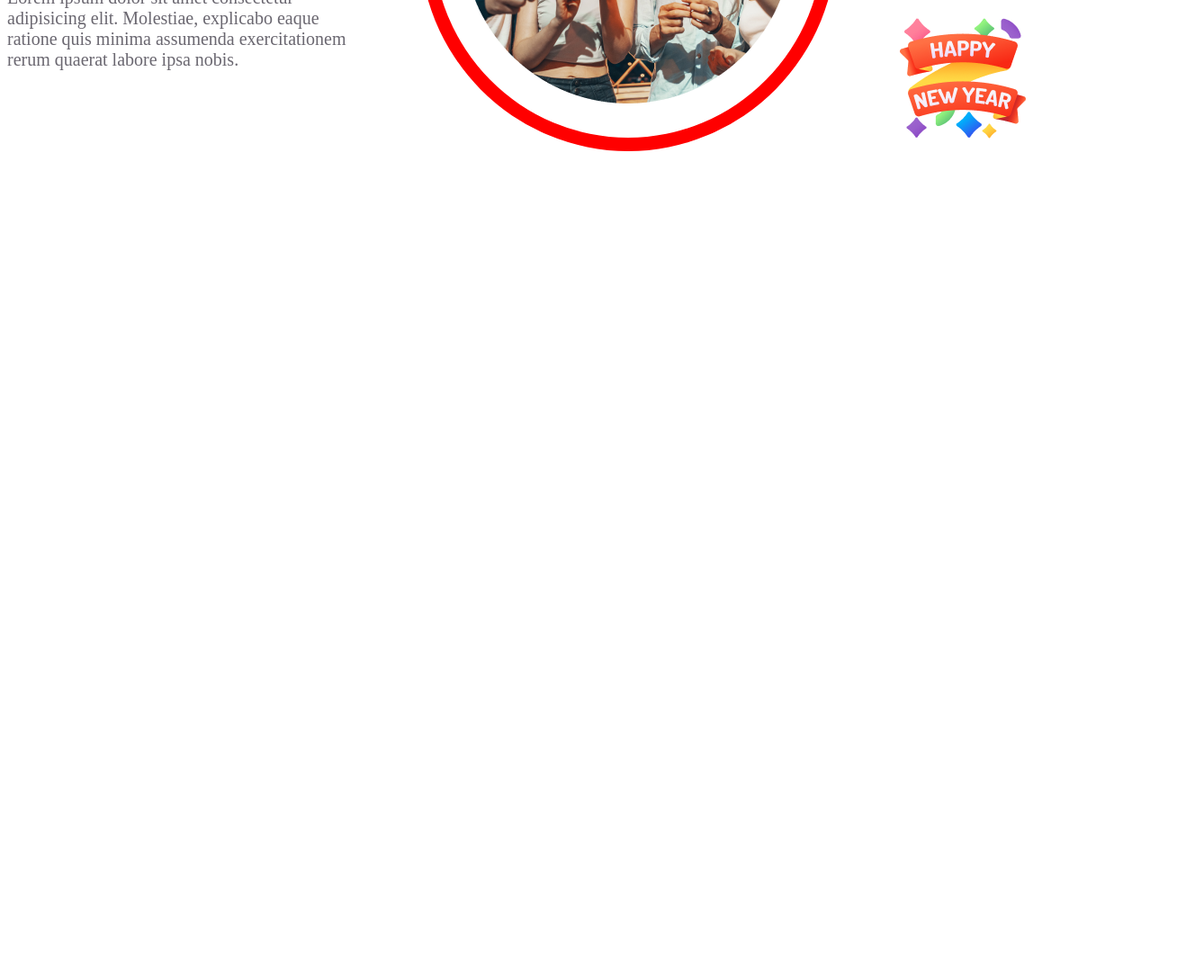
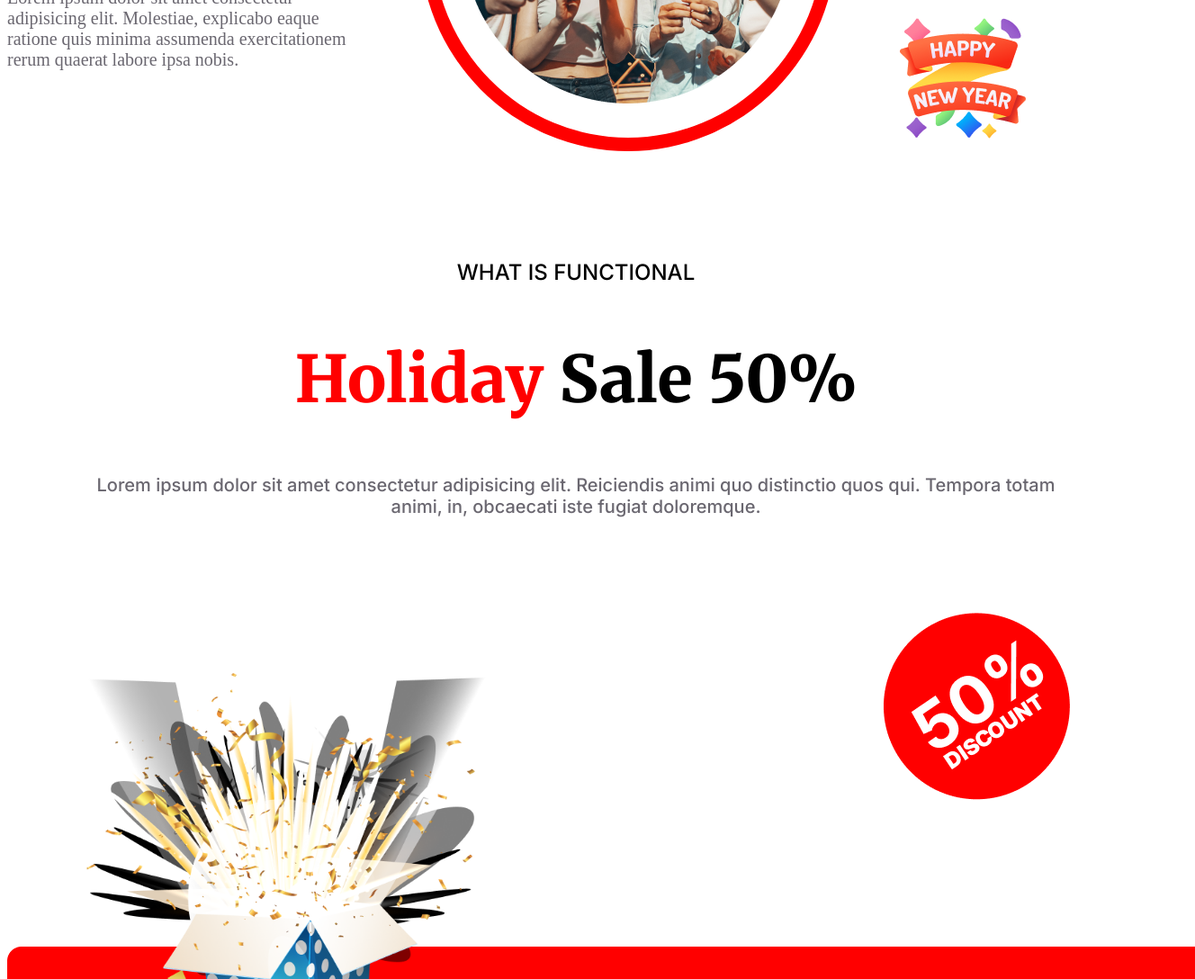
Before and after one commit to Pritom678/new-year-website, a plain HTML site: page index.html in a window 1280 px wide. Shown: the part 2903-3991 px from the top of the page at 90% size, 1328 px wide, since content can reach past the window. Before the commit the page ends 3191 px from the top, so only its background shows below. Drawn offline with Linux system fonts and the light colour scheme.

Commit message:
sixth commit

```diff
--- a/index.html
+++ b/index.html
@@ -7,7 +7,7 @@
     <link rel="stylesheet" href="styles/year.css">
     <link rel="preconnect" href="https://fonts.googleapis.com">
     <link rel="preconnect" href="https://fonts.gstatic.com" crossorigin>
-    <link href="https://fonts.googleapis.com/css2?family=Merriweather:ital,opsz,wght@0,18..144,300..900;1,18..144,300..900&family=Open+Sans:ital,wght@0,300..800;1,300..800&display=swap" rel="stylesheet">
+    <link href="https://fonts.googleapis.com/css2?family=Inter:ital,opsz,wght@0,14..32,100..900;1,14..32,100..900&family=Merriweather:ital,opsz,wght@0,18..144,300..900;1,18..144,300..900&display=swap" rel="stylesheet">
 </head>
 <body>
     <header></header>
@@ -67,6 +67,20 @@
                 <img src="images/Group 96.png" alt="">
             </div>
         </section>
+        <section class="sixth-container">
+            <div class="sixth-title">
+                <h5>WHAT IS FUNCTIONAL</h5>
+                <h1><span class="tcol">Holiday</span> Sale 50%</h1>
+                <p>Lorem ipsum dolor sit amet consectetur adipisicing elit. Reiciendis animi quo distinctio quos qui. Tempora totam animi, in, obcaecati iste fugiat doloremque.</p>
+            </div>
+            <div class="sixth-img">
+                <img src="images/Group 44.png" alt="" class="img-one">
+                <img src="images/Group 75.png" alt="" class="img-two">
+                <img src="images/Rectangle 2.png" alt="" class="img-three">
+                <!-- Z-index (-2) -->
+            </div>
+
+        </section>
     </main>
 </body>
 </html>
--- a/styles/year.css
+++ b/styles/year.css
@@ -8,6 +8,22 @@
   font-variation-settings:
     "wdth" 100;
 } */
+
+.merriweather {
+  font-family: "Merriweather", serif;
+  font-optical-sizing: auto;
+  font-weight: 400;
+  font-style: normal;
+  font-variation-settings:
+    "wdth" 100;
+}
+
+.inter {
+  font-family: "Inter", sans-serif;
+  font-optical-sizing: auto;
+  font-weight: <400>;
+  font-style: normal;
+}
 
 
 
@@ -206,3 +222,46 @@ button{
     width: 140px;
     height: 140px;
 }
+/* sixth-container */
+.sixth-title{
+    width: 1068px;
+    height: 260px;
+    text-align: center;
+    margin: auto;
+}
+.sixth-title h5{
+    font-size: 24px;
+    font-weight: 500;
+    font-family: "Inter", sans-serif;
+}
+.sixth-title h1{
+    font-size: 72px;
+    font-weight: 800;
+    font-family: "Merriweather", serif;
+}
+.sixth-title p{
+    font-size: 20px;
+    font-weight: 500;
+    font-family: "Inter", sans-serif;
+    color: rgba(7, 2, 17, 0.6);
+}
+
+.sixth-img{
+    position: absolute;
+}
+.img-three{
+    position: relative;
+    z-index: -3;
+}
+.img-two{
+    position: relative;
+    top: 200px;
+    right: 300px;
+    width: 600px;
+    height: 500px;
+}
+.img-one{
+    position: relative;
+    left: 70%;
+    bottom: 110px;
+}
```
